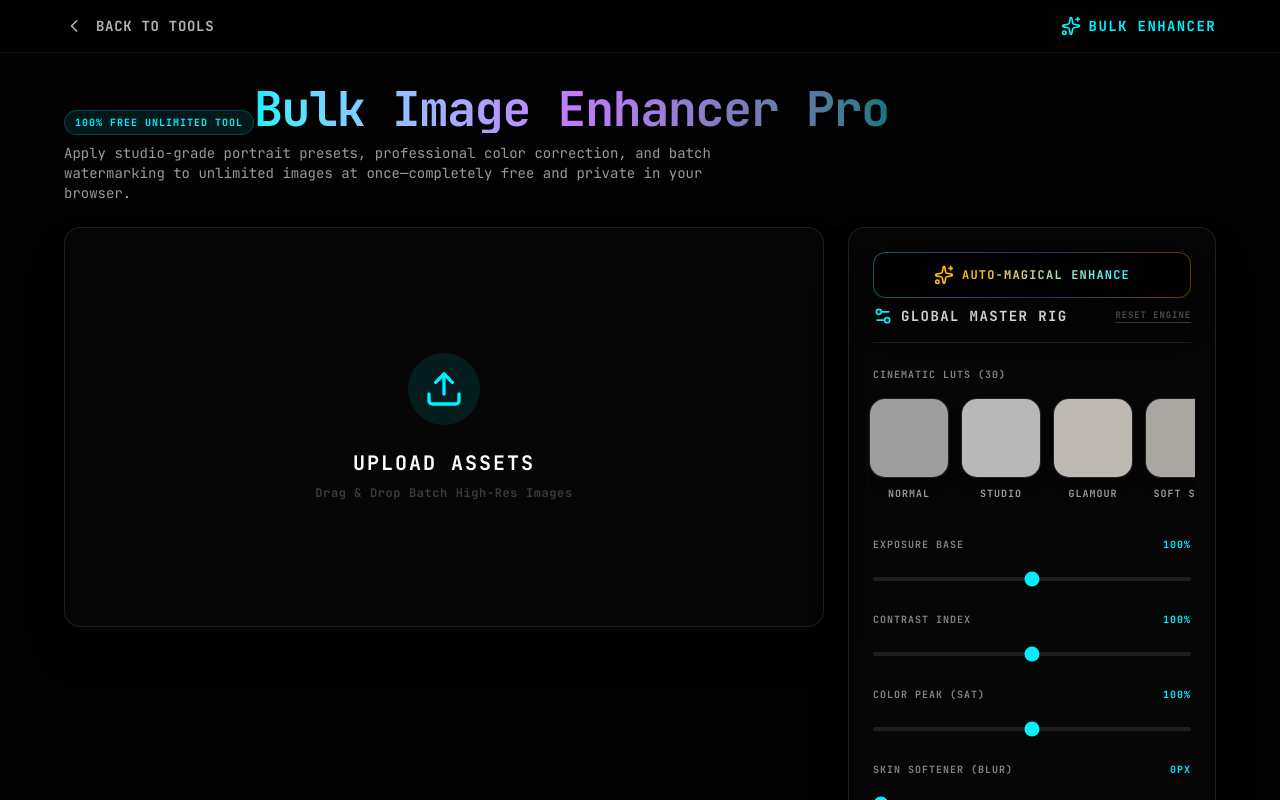
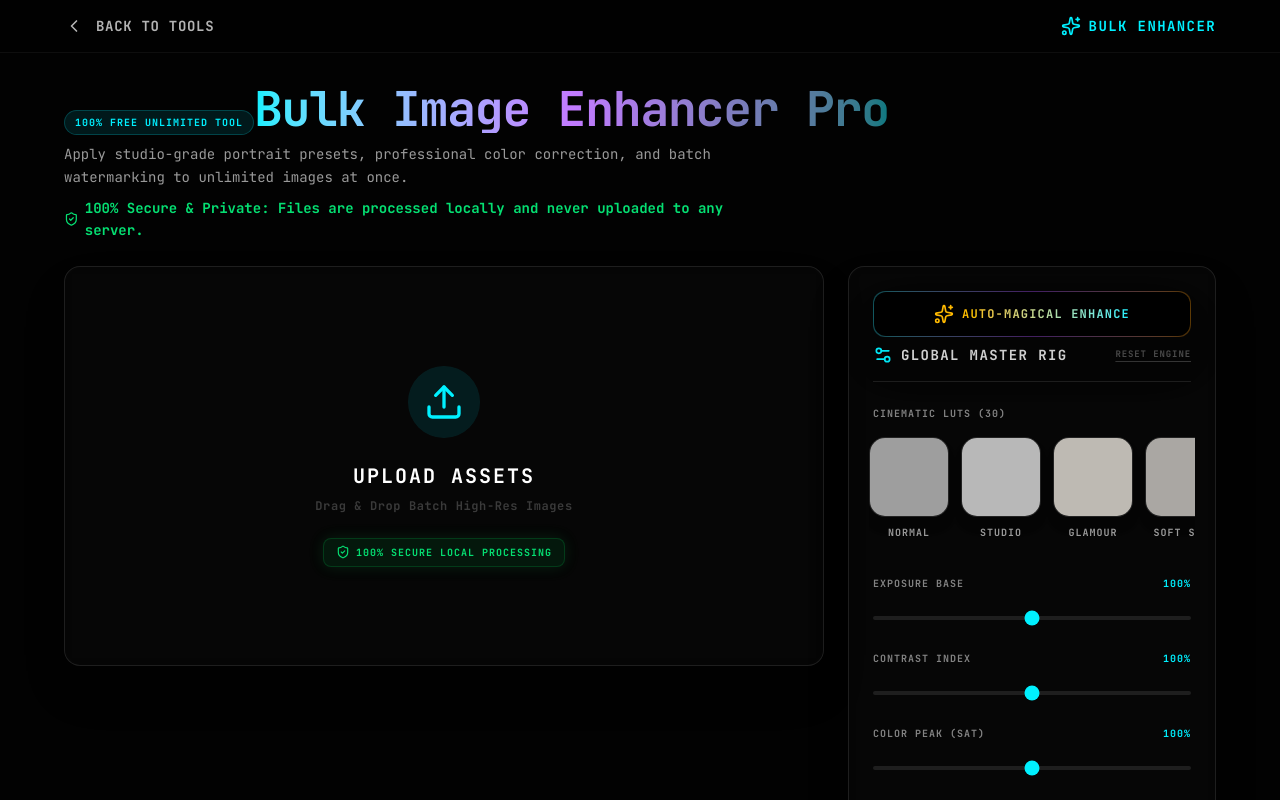
Before and after one commit to jannatlessan/aso-studio-pro_latest, a React (Vite) app: page /tools/bulk-image-enhancer in a window 1280 px wide. Shown: the top 800 px of the page. Built offline with nearby package versions, Linux system fonts and the light colour scheme; grey boxes are pictures that could not be loaded; a web font is replaced by a local one.

Commit message:
feat: add secure and private badges and update SEO title

```diff
--- a/src/pages/Tools/BulkImageEnhancer.tsx
+++ b/src/pages/Tools/BulkImageEnhancer.tsx
@@ -15,7 +15,8 @@ import {
   X,
   Eye,
   Type,
-  Sparkles
+  Sparkles,
+  ShieldCheck
 } from 'lucide-react';
 import JSZip from 'jszip';
 import Footer from '../../components/Footer';
@@ -317,10 +318,10 @@ export default function BulkImageEnhancer() {
   return (
     <div className="min-h-screen bg-[#020202] text-[#E0E0E0] selection:bg-primary/30 font-mono flex flex-col">
       <SEO
-        title="Pro Bulk Image Enhancer | Free Online Photo Filter Tool"
-        description="Edit batch photos instantly in your browser. Apply custom presets, correct colors, smooth skin, and add text watermarks. Fast, secure, and 100% free."
+        title="Free Bulk Image Enhancer | 100% Secure & Private Batch Editor"
+        description="Edit bulk photos instantly and securely in your browser. No server uploads—100% private. Apply custom presets, correct colors, smooth skin, and add text watermarks."
         url="https://shaaddev.studio/tools/bulk-image-enhancer"
-        keywords="bulk image enhancer, free photo editor online, batch watermark, photo presets online"
+        keywords="bulk image enhancer, private photo editor, secure image batch edit, safe photo presets online, no upload image editor"
       />
 
       {/* Header */}
@@ -369,8 +370,8 @@ export default function BulkImageEnhancer() {
              <h1 className="text-3xl sm:text-5xl font-black tracking-tight bg-clip-text text-transparent bg-gradient-to-r from-primary via-purple-400 to-primary/50 relative inline-block">
                Bulk Image Enhancer Pro
              </h1>
-             <p className="text-white/60 text-sm max-w-2xl">
-               Apply studio-grade portrait presets, professional color correction, and batch watermarking to unlimited images at once—completely free and private in your browser.
+             <p className="text-white/60 text-sm max-w-2xl leading-relaxed">
+               Apply studio-grade portrait presets, professional color correction, and batch watermarking to unlimited images at once. <br/><strong className="text-green-400 font-bold flex items-center justify-center sm:justify-start gap-1.5 mt-2"><ShieldCheck className="w-4 h-4"/> 100% Secure & Private: Files are processed locally and never uploaded to any server.</strong>
              </p>
           </div>
 
@@ -396,6 +397,7 @@ export default function BulkImageEnhancer() {
                   </div>
                   <span className="font-black text-xl uppercase tracking-widest mb-2 text-white">Upload Assets</span>
                   <span className="text-xs font-semibold opacity-70 tracking-wider">Drag & Drop Batch High-Res Images</span>
+                  <div className="mt-6 px-3 py-1.5 bg-green-500/10 text-green-400 rounded-lg text-[10px] font-bold uppercase tracking-widest border border-green-500/20 flex items-center gap-1.5 shadow-[0_0_15px_rgba(34,197,94,0.15)]"><ShieldCheck className="w-3.5 h-3.5" /> 100% Secure Local Processing</div>
                 </div>
               ) : (
                 <div className="glass-panel p-4 rounded-3xl border border-white/10 bg-gradient-to-br from-white/[0.03] to-black/40 space-y-4 shadow-2xl relative overflow-hidden">
```
